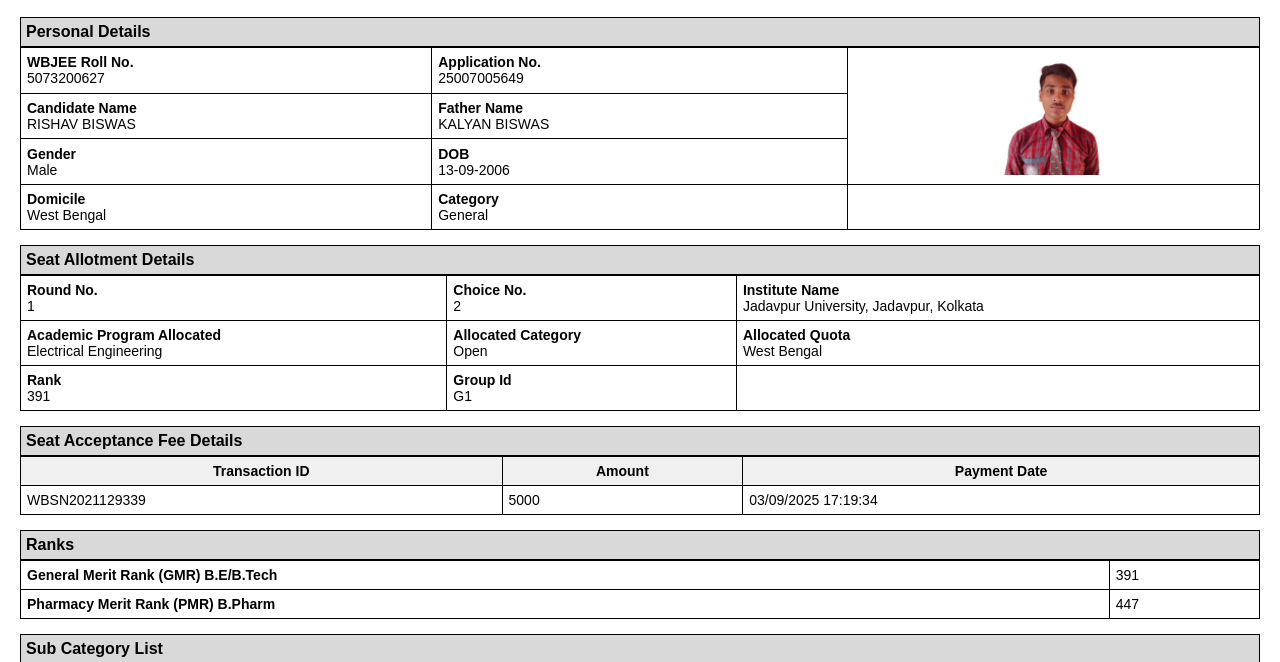
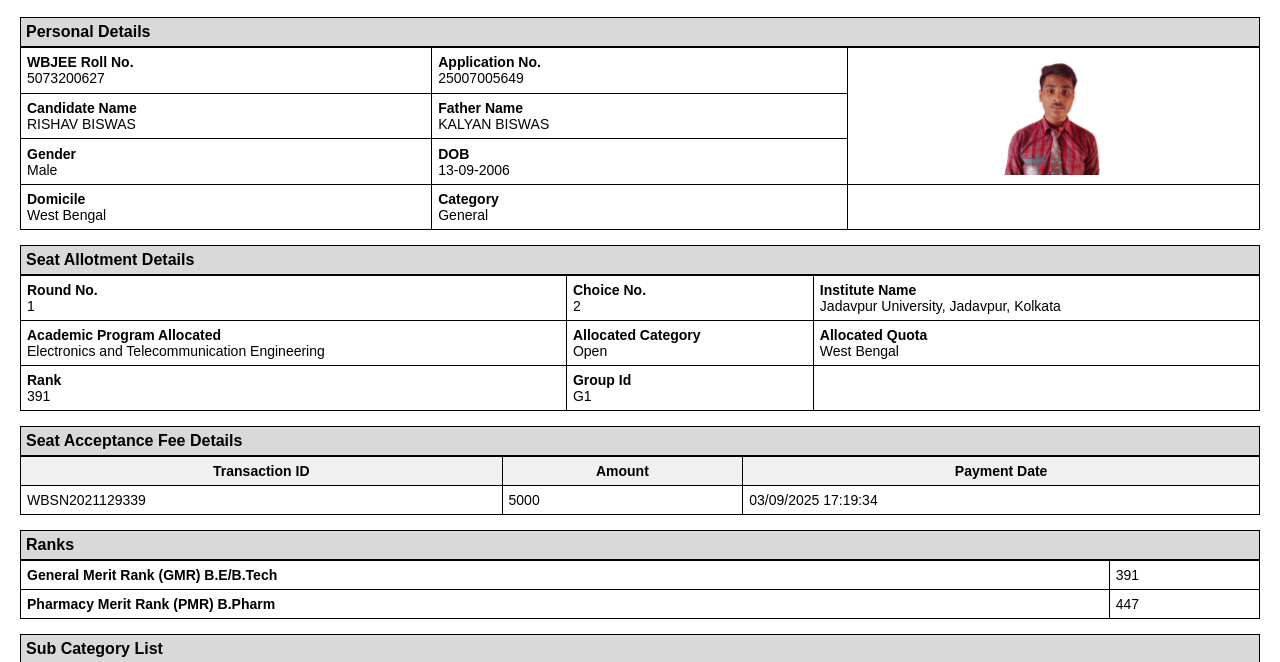
Before and after one commit to NSP-In/allocation, a plain HTML site: page index.html in a window 1280 px wide. Shown: the part 115-777 px from the top of the page. Drawn offline with Linux system fonts and the light colour scheme.

Commit message:
Update index.html

```diff
--- a/index.html
+++ b/index.html
@@ -96,7 +96,7 @@
       <td><b>Institute Name</b><br>Jadavpur University, Jadavpur, Kolkata</td>
     </tr>
     <tr>
-      <td><b>Academic Program Allocated</b><br>Electrical Engineering</td>
+      <td><b>Academic Program Allocated</b><br>Electronics and Telecommunication Engineering</td>
       <td><b>Allocated Category</b><br>Open</td>
       <td><b>Allocated Quota</b><br>West Bengal</td>
     </tr>
```
